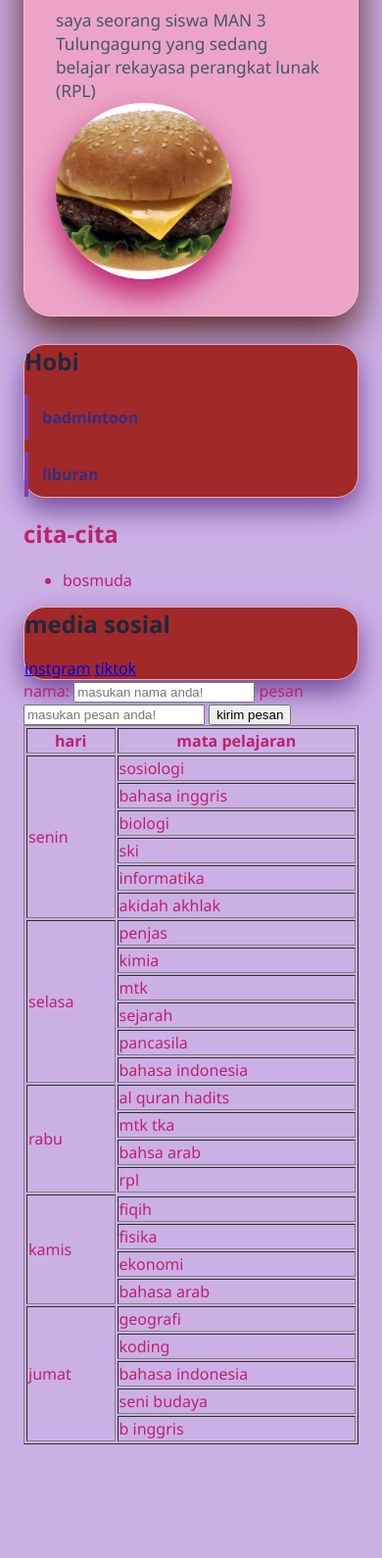
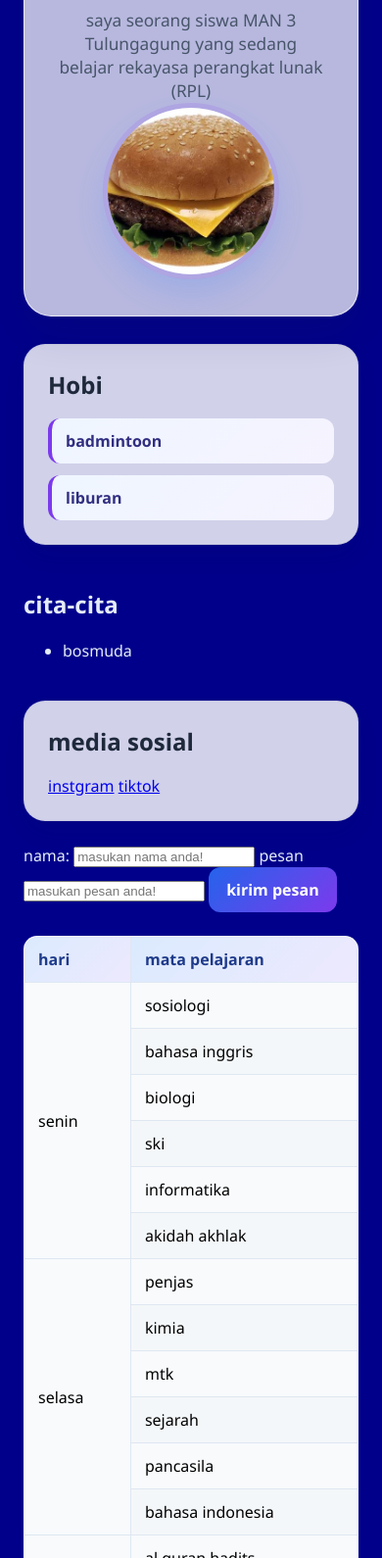
Before and after one commit to syifanurhalizanurhaliza-eng/profile, a plain HTML site: page index.html in a window 390 px wide. Shown: the part 210-1800 px from the top of the page at 98% size. Before the commit the page ends 1748 px from the top, so only its background shows below. Drawn offline with Linux system fonts and the light colour scheme.

Commit message:
style css

```diff
--- a/style.css
+++ b/style.css
@@ -4,9 +4,9 @@
 
 body {
   margin: 0;
-    font-family: 'segoe ui', 'Segoe UI', Tahoma, Geneva, Verdana, sans-serif;
-    background: rgb(203, 176, 230);
-    color: rgb(189, 32, 111)
+  font-family: 'Segoe UI', Tahoma, Geneva, Verdana, sans-serif;
+  background: darkblue;
+  color: #e4ecf7;
 }
 
 .page {
@@ -16,106 +16,220 @@ body {
 }
 
 .hero {
-    display:flex;
+  display: flex;
   align-items: center;
   justify-content: space-between;
   gap: 30px;
-    background: rgb(235, 164, 199);
-    backdrop-filter: blur (10px);
-    border: 1px solid rgb(255, 190, 201);
-    box-shadow: 0 18px 40px rgb(92, 39, 39) ;
+  background: rgba(255, 255, 255, 0.72);
+  backdrop-filter: blur(10px);
+  border: 1px solid rgba(255, 255, 255, 0.7);
+  box-shadow: 0 18px 40px rgba(30, 41, 59, 0.12);
   border-radius: 28px;
   padding: 32px;
   margin-bottom: 28px;
 }
-.profile-content{
-    flex:1;
+
+.profile-content {
+  flex: 1;
 }
+
 .badge {
   display: inline-block;
-    background: linear-gradient(135deg,#7c3ead,#2563eb);
+  background: linear-gradient(135deg, #7c3aed, #2563eb);
   color: white;
   padding: 8px 14px;
   border-radius: 999px;
-    font-size:12px ;
-    font-weight:700;
+  font-size: 12px;
+  font-weight: 700;
   letter-spacing: 0.08em;
   text-transform: uppercase;
 }
-    .judul{
+
+.judul {
   margin: 0;
-        font-family:'plus jakarta sans''Segoe UI', Tahoma, Geneva, Verdana, sans-serif;
+  font-family: 'Plus Jakarta Sans', 'Segoe UI', sans-serif;
   line-height: 1.4;
 }
+
 .judul-besar {
-    font-size: clamp(2.3rem,4vw,4rem);
+  font-size: clamp(2.3rem, 4vw, 4rem);
   font-weight: 800;
-    color:#111827;
+  color: #111827;
   margin-top: 14px;
 }
-#text2{
-    margin: top 12px;
+
+#text2 {
+  margin-top: 12px;
   max-width: 620px;
   font-size: 1.08rem;
-    color:#475569;
+  color: #475569;
   text-align: left;
-    background :transparent;
+  background: transparent;
 }
+
 .profile-photo {
   width: 180px;
   height: 180px;
   object-fit: cover;
-    border-radius: 50% ;
-    box-shadow: 0 16px 30px rgb(189, 32, 111);
+  border-radius: 50%;
+  border: 5px solid rgba(124, 58, 237, 0.15);
+  box-shadow: 0 16px 30px rgba(59, 130, 246, 0.2);
 }
+
 .content-grid {
   display: grid;
-    grid-template-columns: repeat (2, minmax(260px,1fr));
-    gap: 24pxl;
-}
-.card {
-    background:rgb(161, 41, 41);
-    border: 1px solid rgb(241, 173, 185);
-    border-radius: 22px;
-    box-shadow: 0 12px 28px rgb(114, 71, 153);
+  grid-template-columns: repeat(2, minmax(260px, 1fr));
+  gap: 24px;
 }
 
-.card h2{
+.card {
+  background: rgba(255, 255, 255, 0.82);
+  border: 1px solid rgba(148, 163, 184, 0.18);
+  border-radius: 22px;
+  padding: 24px;
+  box-shadow: 0 12px 28px rgba(15, 23, 42, 0.08);
+}
+
+.card h2 {
   margin-top: 0;
   margin-bottom: 18px;
-    color:#1e293b;
-    font: size 1.5rem;
+  color: #1e293b;
+  font-size: 1.5rem;
 }
-.hobby-list{
+
+.hobby-list {
   list-style: none;
   padding: 0;
- margin:0;
+  margin: 0;
   display: grid;
- gap:12px;
+  gap: 12px;
 }
 
-.hobby-list li{
-    background: linear-gradient(135deg,#f5f3ff);
-    border-left: 4px solid #7c3ead;
+.hobby-list li {
+  background: linear-gradient(135deg, #eff6ff, #f5f3ff);
+  border-left: 4px solid #7c3aed;
   padding: 12px 14px;
+  border-radius: 12px;
   font-weight: 600;
-    color:#312e81;
+  color: #312e81;
 }
-.sosial-links{
+
+.social-links {
   display: flex;
   flex-wrap: wrap;
-    gap:12px;
+  gap: 12px;
 }
-.sosial-links a{
+
+.social-links a {
   text-decoration: none;
-    color:#1d4ed8;
-    background:#e0edff;
+  color: #1d4ed8;
+  background: #e0edff;
   padding: 10px 14px;
   border-radius: 12px;
   font-weight: 600;
-    transition:transform 0.2s ease,box-shadow 0.2s ease;
+  transition: transform 0.2s ease, box-shadow 0.2s ease;
 }
-.sosial-links a:hover{
-    transform: translate(-2px);
-    box-shadow: 0 10px 20px rgb(168, 102, 177);
+
+.social-links a:hover {
+  transform: translateY(-2px);
+  box-shadow: 0 10px 20px rgba(37, 99, 235, 0.15);
 }
+
+.form-card form {
+  display: grid;
+  gap: 16px;
+}
+
+.field-group {
+  display: grid;
+  gap: 8px;
+}
+
+.field-group label {
+  font-weight: 600;
+  color: #334155;
+}
+
+.field-group input,
+.field-group textarea {
+  width: 100%;
+  border: 1px solid #dbe4f0;
+  border-radius: 12px;
+  padding: 12px 14px;
+  font: inherit;
+  background: #f8fafc;
+  color: #0f172a;
+  resize: vertical;
+}
+
+.field-group input:focus,
+.field-group textarea:focus {
+  outline: 2px solid rgba(59, 130, 246, 0.2);
+  border-color: #60a5fa;
+}
+
+button {
+  border: none;
+  border-radius: 12px;
+  padding: 12px 18px;
+  font: inherit;
+  font-weight: 700;
+  color: white;
+  background: linear-gradient(135deg, #2563eb, #7c3aed);
+  cursor: pointer;
+  transition: transform 0.2s ease, box-shadow 0.2s ease;
+}
+
+button:hover {
+  transform: translateY(-2px);
+  box-shadow: 0 12px 24px rgba(124, 58, 237, 0.25);
+}
+
+.schedule-card {
+  grid-column: 1 / -1;
+}
+
+table {
+  width: 100%;
+  border-collapse: collapse;
+  overflow: hidden;
+  border-radius: 14px;
+  background: #f8fafc;
+  color: #000;
+}
+
+th,
+td {
+  border: 1px solid #dfe7f1;
+  padding: 12px 14px;
+  text-align: left;
+}
+
+th {
+  background: linear-gradient(135deg, #dbeafe, #ede9fe);
+  color: #1e3a8a;
+}
+
+tr:nth-child(even) td {
+  background: rgba(148, 163, 184, 0.04);
+}
+
+@media (max-width: 768px) {
+  .hero {
+    flex-direction: column;
+    text-align: center;
+  }
+
+  .profile-copy {
+    width: 100%;
+  }
+
+  #text2 {
+    text-align: center;
+    margin-inline: auto;
+  }
+
+  .content-grid {
+    grid-template-columns: 1fr;
+  }
+}
```
Lines whose indentation alone changed are shown as unchanged.
